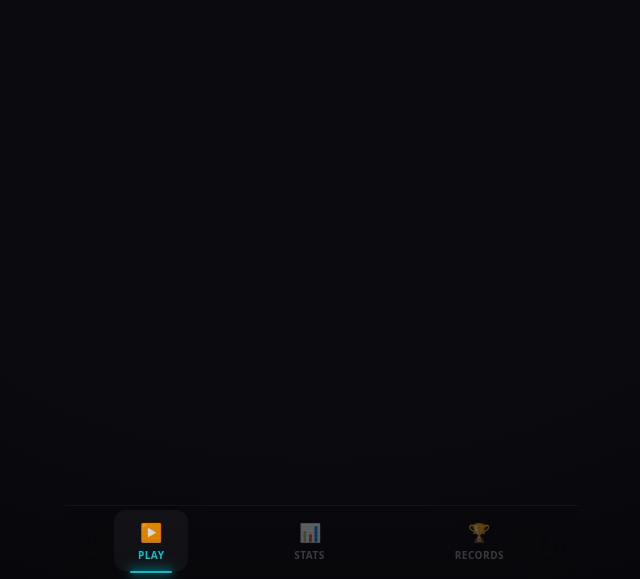
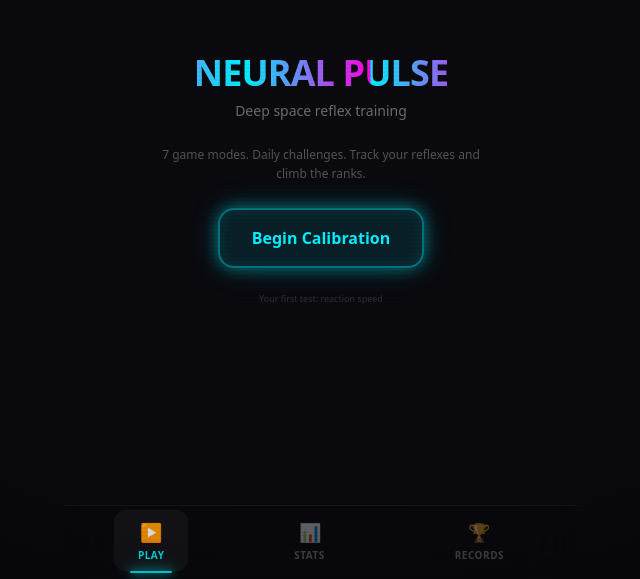
Before and after one commit to Thomasfairey/faireygg, a Next.js app: page / in a window 1280 px wide. Before the commit this address had no page. Shown: the part 221-800 px from the top of the page, without its empty margins (319-959 px from the left). Built offline with nearby package versions, Linux system fonts and the light colour scheme.

Commit message:
Fix 15 QA issues: leaderboard tab refresh, welcome splash, green screen, target zones, HUD, security headers, subtitle contrast

```diff
--- a/app/leaderboard/page.tsx
+++ b/app/leaderboard/page.tsx
@@ -43,31 +43,39 @@ export default function LeaderboardPage() {
   const [view, setView] = useState<"global" | "personal">("global");
   const [globalEntries, setGlobalEntries] = useState<GlobalEntry[]>([]);
   const [loading, setLoading] = useState(false);
+  const [fetchKey, setFetchKey] = useState(0); // Force re-fetch
   const leaderboards = useProgressionStore((s) => s.leaderboards ?? EMPTY_OBJ);
   const username = useUsernameStore((s) => s.username);
 
-  const mode = MODES.find((m) => m.id === activeMode);
-  if (!mode) return null;
-
-  // Fetch global leaderboard
+  // CRITICAL FIX: Fetch on every mode/view change — always re-fetch
   useEffect(() => {
     if (view !== "global") return;
+    let cancelled = false;
     setLoading(true);
+    setGlobalEntries([]); // Clear stale data immediately
+
     fetch(`/api/leaderboard?mode=${activeMode}`)
       .then((r) => {
         if (!r.ok) throw new Error(`HTTP ${r.status}`);
         return r.json();
       })
       .then((data) => {
-        setGlobalEntries(validateEntries(data));
-        setLoading(false);
+        if (!cancelled) {
+          setGlobalEntries(validateEntries(data));
+          setLoading(false);
+        }
       })
       .catch(() => {
-        setGlobalEntries([]);
-        setLoading(false);
+        if (!cancelled) {
+          setGlobalEntries([]);
+          setLoading(false);
+        }
       });
-  }, [activeMode, view]);
 
+    return () => { cancelled = true; };
+  }, [activeMode, view, fetchKey]);
+
+  const mode = SCORED_MODES.find((m) => m.id === activeMode) ?? SCORED_MODES[0];
   const rawPersonal = leaderboards[activeMode];
   const personalEntries = Array.isArray(rawPersonal) ? rawPersonal : [];
 
@@ -114,15 +122,18 @@ export default function LeaderboardPage() {
           </button>
         </div>
 
-        {/* Mode tabs */}
+        {/* Mode tabs with scroll hint */}
         <div className="relative w-full max-w-sm mb-4">
-          <div className="absolute right-0 top-0 bottom-0 w-8 bg-gradient-to-l from-space-900 to-transparent z-10 pointer-events-none" />
-          <div className="flex gap-1 w-full overflow-x-auto pb-2 scrollbar-hide">
+          <div className="absolute right-0 top-0 bottom-2 w-10 bg-gradient-to-l from-space-900 via-space-900/80 to-transparent z-10 pointer-events-none" />
+          <div className="flex gap-1.5 w-full overflow-x-auto pb-2 scrollbar-hide">
             {SCORED_MODES.map((m) => (
               <button
                 key={m.id}
-                onClick={() => setActiveMode(m.id)}
-                className={`flex-shrink-0 px-3 py-1.5 rounded-lg text-xs font-bold uppercase tracking-wider cursor-pointer transition-all ${
+                onClick={() => {
+                  setActiveMode(m.id);
+                  setFetchKey((k) => k + 1);
+                }}
+                className={`flex-shrink-0 px-3 py-2 rounded-lg text-xs font-bold uppercase tracking-wider cursor-pointer transition-all min-h-[36px] ${
                   activeMode === m.id
                     ? "border-2 text-white"
                     : "border border-white/10 text-white/30 hover:text-white/50"
@@ -170,7 +181,7 @@ export default function LeaderboardPage() {
                 !loading &&
                 globalEntries.map((entry, i) => (
                   <motion.div
-                    key={`${entry.username}-${i}`}
+                    key={`${entry.username}-${entry.score}-${i}`}
                     initial={{ opacity: 0, x: -10 }}
                     animate={{ opacity: 1, x: 0 }}
                     transition={{ delay: i * 0.03 }}
@@ -189,9 +200,7 @@ export default function LeaderboardPage() {
                       {i + 1}
                     </div>
                     <div className="flex-1 min-w-0">
-                      <div
-                        className={`font-bold text-sm truncate ${entry.username === username ? "text-neon-cyan" : "text-white/70"}`}
-                      >
+                      <div className={`font-bold text-sm truncate ${entry.username === username ? "text-neon-cyan" : "text-white/70"}`}>
                         {sanitizeDisplayName(entry.username)}
                         {entry.username === username && (
                           <span className="text-[9px] text-neon-cyan/50 ml-1.5">you</span>
--- a/app/page.tsx
+++ b/app/page.tsx
@@ -1,6 +1,6 @@
 "use client";
 
-import { useEffect } from "react";
+import { useEffect, useState } from "react";
 import { motion } from "framer-motion";
 import { useRouter } from "next/navigation";
 import { MODES } from "@/lib/game/modes";
@@ -50,16 +50,58 @@ export default function Home() {
   const syncDone = hydrated && syncRecords.some((r: { date: string }) => r.date === today);
   const todaySyncRecord = hydrated ? syncRecords.find((r: { date: string }) => r.date === today) : null;
 
-  // Zero-friction first play: redirect new users to Classic
+  const [showWelcome, setShowWelcome] = useState(false);
+
+  // Show welcome splash for new users instead of instant redirect
   useEffect(() => {
     if (hydrated && !hasCompletedFirstGame && totalGamesPlayed === 0) {
-      router.replace("/play/classic?first=true");
+      setShowWelcome(true);
     }
-  }, [hydrated, hasCompletedFirstGame, totalGamesPlayed, router]);
+  }, [hydrated, hasCompletedFirstGame, totalGamesPlayed]);
 
-  // Don't render menu if redirecting
-  if (hydrated && !hasCompletedFirstGame && totalGamesPlayed === 0) {
-    return <div className="fixed inset-0 bg-space-900" />;
+  // Welcome splash for first-time users
+  if (showWelcome) {
+    return (
+      <div className="fixed inset-0 bg-space-900 flex flex-col items-center justify-center px-8 gap-6">
+        <motion.div
+          initial={{ scale: 0.8, opacity: 0 }}
+          animate={{ scale: 1, opacity: 1 }}
+          transition={{ type: "spring", stiffness: 200, damping: 20 }}
+          className="text-center"
+        >
+          <h1 className="text-4xl font-bold shimmer-text tracking-tight mb-2">NEURAL PULSE</h1>
+          <p className="text-white/40 text-sm">Deep space reflex training</p>
+        </motion.div>
+        <motion.div
+          initial={{ opacity: 0, y: 20 }}
+          animate={{ opacity: 1, y: 0 }}
+          transition={{ delay: 0.3 }}
+          className="text-center max-w-xs"
+        >
+          <p className="text-white/30 text-xs leading-relaxed">
+            7 game modes. Daily challenges. Track your reflexes and climb the ranks.
+          </p>
+        </motion.div>
+        <motion.button
+          initial={{ opacity: 0, y: 20 }}
+          animate={{ opacity: 1, y: 0 }}
+          transition={{ delay: 0.6 }}
+          whileTap={{ scale: 0.95 }}
+          onClick={() => router.push("/play/classic?first=true")}
+          className="px-8 py-4 rounded-2xl text-base font-bold text-neon-cyan border-2 border-neon-cyan/40 bg-neon-cyan/10 cursor-pointer hover:bg-neon-cyan/20 transition-all box-glow-cyan"
+        >
+          Begin Calibration
+        </motion.button>
+        <motion.div
+          initial={{ opacity: 0 }}
+          animate={{ opacity: 1 }}
+          transition={{ delay: 0.9 }}
+          className="text-[9px] text-white/15"
+        >
+          Your first test: reaction speed
+        </motion.div>
+      </div>
+    );
   }
 
   return (
@@ -90,7 +132,7 @@ export default function Home() {
             />
           </div>
           <h1 className="text-5xl font-bold shimmer-text tracking-tight">NEURAL PULSE</h1>
-          <p className="text-[10px] text-white/40 mt-1.5 uppercase tracking-[0.2em] sm:tracking-[0.3em]">Reflex Training</p>
+          <p className="text-[11px] text-white/50 mt-1.5 uppercase tracking-[0.2em] sm:tracking-[0.3em]">Reflex Training</p>
           {/* Daily play streak */}
           {hydrated && playStreak > 0 && (
             <motion.div
@@ -288,7 +330,9 @@ export default function Home() {
                   {hydrated && best !== null && !mode.isZen ? (
                     <div className="text-right flex-shrink-0">
                       <div className="text-[9px] text-white/20 uppercase tracking-wider">Best</div>
-                      <div className="font-bold tabular-nums text-sm" style={{ color: mode.color }}>{getScoreLabel(best, mode.id)}</div>
+                      <div className="font-bold tabular-nums text-sm" style={{ color: mode.color }}>
+                        {mode.id === "speed-round" ? `${(best / 1000).toFixed(1)}s` : getScoreLabel(best, mode.id)}
+                      </div>
                     </div>
                   ) : !mode.isZen ? (
                     <div className="text-[10px] font-bold uppercase tracking-wider flex-shrink-0 opacity-30" style={{ color: mode.color }}>Play →</div>
--- a/components/modes/AimTrainerMode.tsx
+++ b/components/modes/AimTrainerMode.tsx
@@ -32,13 +32,16 @@ export default function AimTrainerMode({ onComplete, phase }: AimTrainerModeProp
   phaseRef.current = phase;
   const zoneRef = useRef<HTMLDivElement>(null);
 
-  // #3: Tighten spawn range to prevent off-screen targets (56px target on small screens)
+  // Tighten spawn range: avoid edges and back button zone
   const randomTarget = useCallback(
-    (key: number) => ({
-      x: 12 + Math.random() * 76,
-      y: 18 + Math.random() * 54,
-      key,
-    }),
+    (key: number) => {
+      let x: number, y: number;
+      do {
+        x = 15 + Math.random() * 70;
+        y = 20 + Math.random() * 52;
+      } while (x < 22 && y < 22); // avoid back button
+      return { x, y, key };
+    },
     []
   );
 
@@ -136,29 +139,24 @@ export default function AimTrainerMode({ onComplete, phase }: AimTrainerModeProp
               {displayHits}/{TOTAL_TARGETS}
             </div>
           </div>
-          {displayAvg !== null && (
           <div className="text-center">
             <div className="text-[10px] text-white/30 uppercase tracking-widest">Avg</div>
             <div className="text-xl font-bold text-neon-amber tabular-nums">
-                {displayAvg}ms
+              {displayAvg !== null ? `${displayAvg}ms` : "—"}
             </div>
           </div>
-          )}
-          {/* UX-11: Miss counter + accuracy */}
           <div className="text-center">
             <div className="text-[10px] text-white/30 uppercase tracking-widest">Misses</div>
             <div className={`text-xl font-bold tabular-nums ${missCount > 0 ? "text-neon-red" : "text-white/30"}`}>
               {missCount}
             </div>
           </div>
-          {displayHits > 0 && (
           <div className="text-center">
             <div className="text-[10px] text-white/30 uppercase tracking-widest">Accuracy</div>
             <div className="text-xl font-bold text-white/50 tabular-nums">
-                {Math.round((displayHits / (displayHits + missCount)) * 100)}%
+              {displayHits > 0 ? `${Math.round((displayHits / (displayHits + missCount)) * 100)}%` : "—"}
             </div>
           </div>
-          )}
         </div>
 
         {/* Progress bar */}
--- a/components/modes/ClassicMode.tsx
+++ b/components/modes/ClassicMode.tsx
@@ -118,19 +118,27 @@ export default function ClassicMode({ onComplete, phase }: ClassicModeProps) {
 
   if (phase !== "playing") return null;
 
+  // HIGH FIX: Make green state dramatically visible
   const bgColor =
     tapPhase === "waiting"
       ? "bg-red-900/40"
       : tapPhase === "ready"
-        ? "bg-green-900/30"
+        ? "bg-green-600/30"
         : "bg-orange-900/30";
 
   const borderColor =
     tapPhase === "waiting"
       ? "border-red-500/30"
       : tapPhase === "ready"
-        ? "border-neon-green/50"
+        ? "border-neon-green"
         : "border-orange-500/30";
+
+  const fullScreenBg =
+    tapPhase === "waiting"
+      ? ""
+      : tapPhase === "ready"
+        ? "bg-green-950/40"
+        : "";
 
   return (
     <motion.div
@@ -139,7 +147,7 @@ export default function ClassicMode({ onComplete, phase }: ClassicModeProps) {
           ? { x: [0, -12, 12, -8, 8, -4, 4, 0], transition: { duration: 0.4 } }
           : { x: 0 }
       }
-      className="fixed inset-0 flex items-center justify-center"
+      className={`fixed inset-0 flex items-center justify-center transition-colors duration-200 ${fullScreenBg}`}
     >
       <div
         ref={zoneRef}
--- a/components/modes/ShrinkingTargetMode.tsx
+++ b/components/modes/ShrinkingTargetMode.tsx
@@ -32,13 +32,13 @@ export default function ShrinkingTargetMode({ onComplete, phase }: ShrinkingTarg
   const onCompleteRef = useRef(onComplete);
   onCompleteRef.current = onComplete;
 
-  // ISSUE-001: Exclude top-left safe zone (back button area)
+  // Exclude top-left safe zone (back button) and top-right (HUD)
   const randomPosition = useCallback(() => {
     let x: number, y: number;
     do {
-      x = 12 + Math.random() * 76;
-      y = 18 + Math.random() * 55;
-    } while (x < 20 && y < 20); // avoid back button zone
+      x = 15 + Math.random() * 70;
+      y = 22 + Math.random() * 50;
+    } while (x < 25 && y < 25); // generous back button exclusion
     return { x, y };
   }, []);
 
--- a/next.config.ts
+++ b/next.config.ts
@@ -13,6 +13,8 @@ const nextConfig: NextConfig = {
         { key: "X-XSS-Protection", value: "1; mode=block" },
         { key: "Referrer-Policy", value: "strict-origin-when-cross-origin" },
         { key: "Permissions-Policy", value: "camera=(), microphone=(), geolocation=()" },
+        { key: "Strict-Transport-Security", value: "max-age=63072000; includeSubDomains; preload" },
+        { key: "Content-Security-Policy", value: "default-src 'self'; script-src 'self' 'unsafe-inline' 'unsafe-eval'; style-src 'self' 'unsafe-inline'; img-src 'self' data: blob:; font-src 'self' data:; connect-src 'self' https://*.upstash.io" },
       ],
     },
   ],
```
Lines whose indentation alone changed are shown as unchanged.
